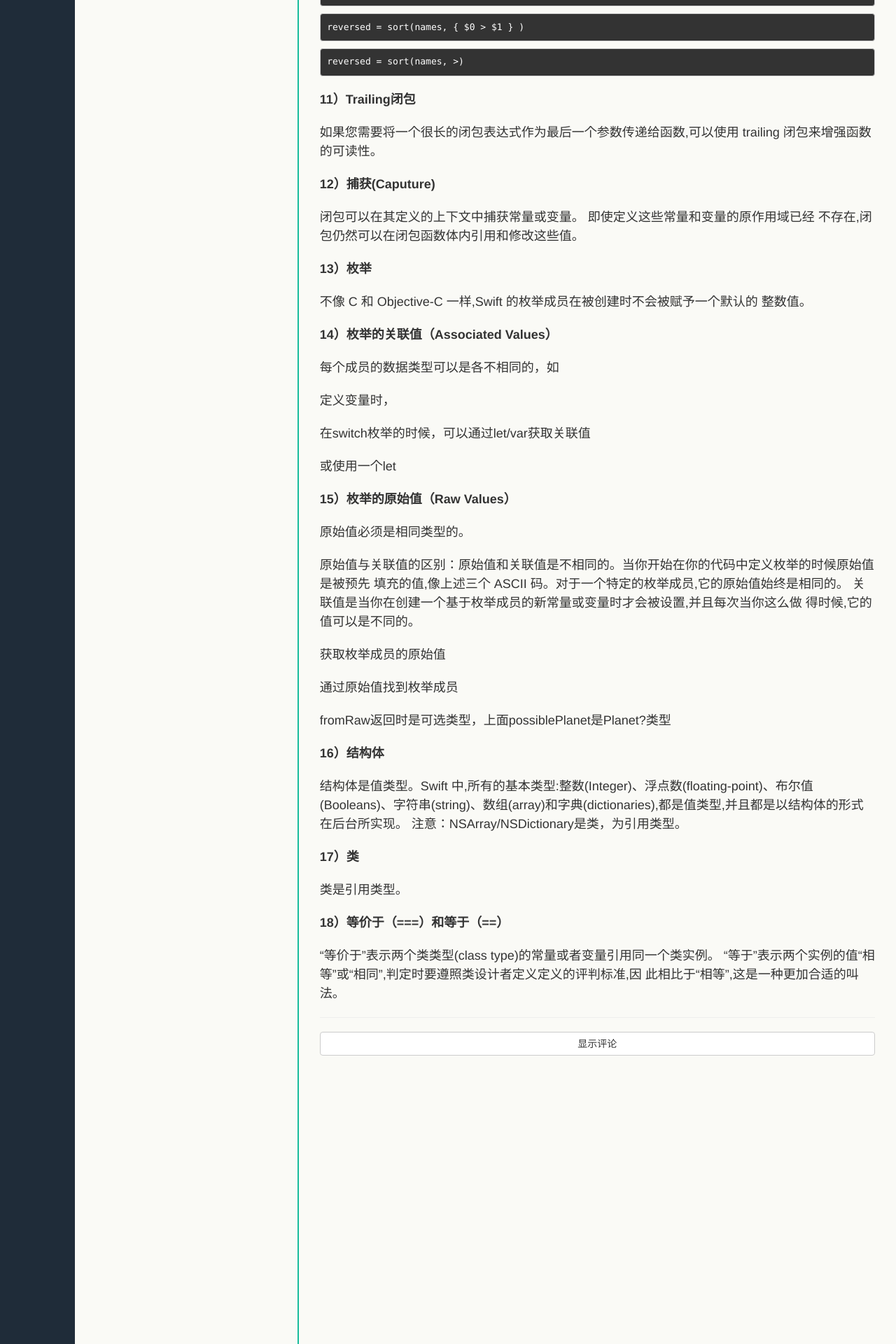
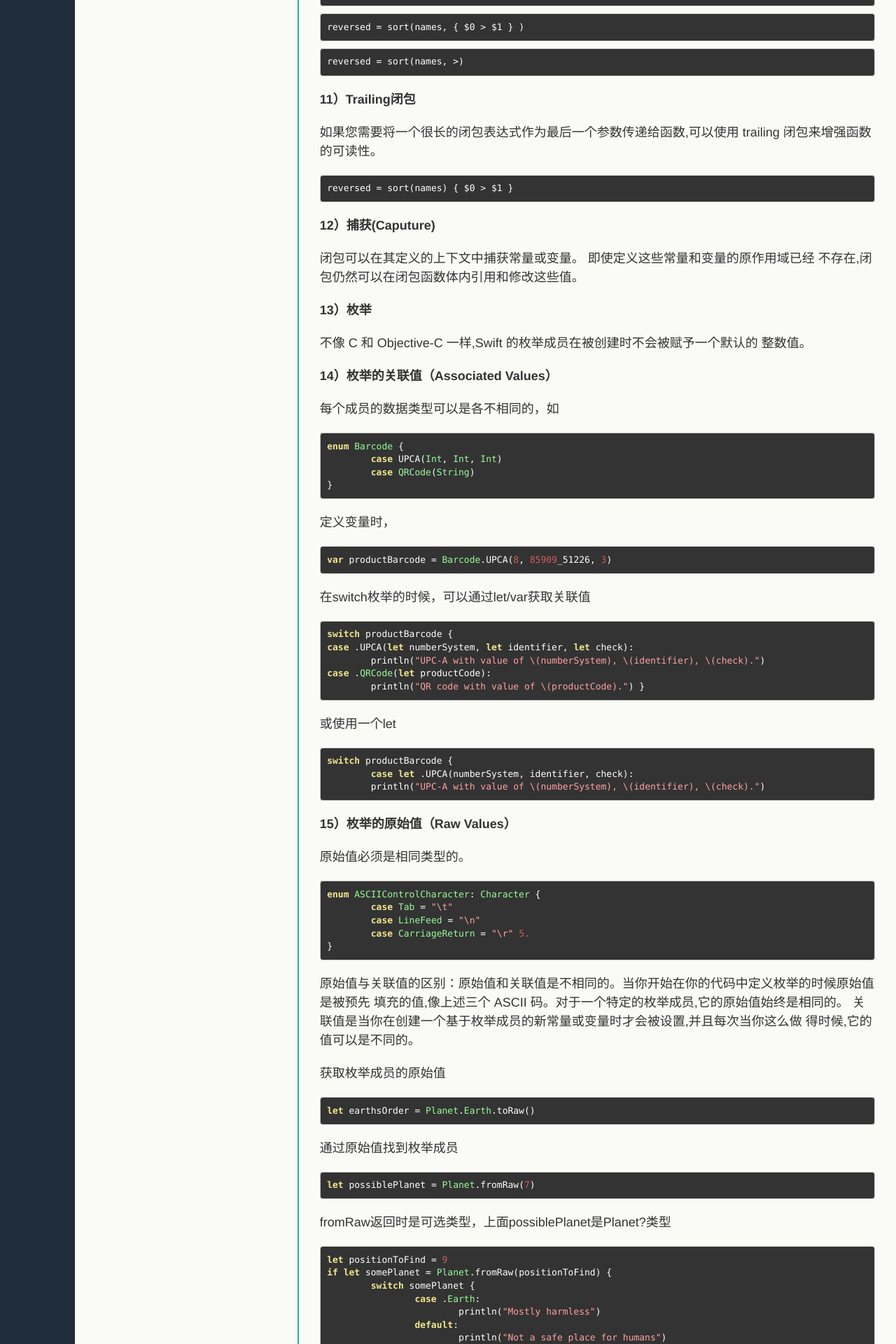
Before and after one commit to xiaxiaowei/xiaxiaowei.github.io, a Jekyll site: the page built from _posts/iOS/2015-04-25-objc-to-swift.md, in a window 1280 px wide. Shown: the part 2118-4038 px from the top of the page at 70% size. Built offline with Jekyll 4.4.1, drawn with Linux system fonts in a browser that asks for light colours; some of the changed text lies outside the part shown.

Commit message:
各种简写

````diff
--- a/_posts/iOS/2015-04-25-objc-to-swift.md
+++ b/_posts/iOS/2015-04-25-objc-to-swift.md
@@ -112,6 +112,9 @@ reversed = sort(names, >)
 
 如果您需要将一个很长的闭包表达式作为最后一个参数传递给函数,可以使用 trailing 闭包来增强函数的可读性。
 
+```
+reversed = sort(names) { $0 > $1 }
+```
 
 **12）捕获(Caputure)**
 
@@ -125,28 +128,79 @@ reversed = sort(names, >)
 
 每个成员的数据类型可以是各不相同的，如
 
+```
+enum Barcode {
+	case UPCA(Int, Int, Int)
+	case QRCode(String)
+}
+```
+
 定义变量时，
+
+```
+var productBarcode = Barcode.UPCA(8, 85909_51226, 3)
+```
 
 在switch枚举的时候，可以通过let/var获取关联值
 
+```
+switch productBarcode {
+case .UPCA(let numberSystem, let identifier, let check):
+ 	println("UPC-A with value of \(numberSystem), \(identifier), \(check).")
+case .QRCode(let productCode):
+	println("QR code with value of \(productCode).") }
+```
+
 或使用一个let
 
+```
+switch productBarcode {
+	case let .UPCA(numberSystem, identifier, check):
+	println("UPC-A with value of \(numberSystem), \(identifier), \(check).")
+```
 
 **15）枚举的原始值（Raw Values）**
 
-
 原始值必须是相同类型的。
 
+```
+enum ASCIIControlCharacter: Character {
+	case Tab = "\t"
+	case LineFeed = "\n"
+	case CarriageReturn = "\r" 5.
+}
+```
 原始值与关联值的区别：原始值和关联值是不相同的。当你开始在你的代码中定义枚举的时候原始值是被预先 填充的值,像上述三个 ASCII 码。对于一个特定的枚举成员,它的原始值始终是相同的。 关联值是当你在创建一个基于枚举成员的新常量或变量时才会被设置,并且每次当你这么做 得时候,它的值可以是不同的。
 
 获取枚举成员的原始值
 
+```
+let earthsOrder = Planet.Earth.toRaw()
+```
 
 通过原始值找到枚举成员
 
+```
+let possiblePlanet = Planet.fromRaw(7)
+```
+
 fromRaw返回时是可选类型，上面possiblePlanet是Planet?类型
 
-
+```
+let positionToFind = 9
+if let somePlanet = Planet.fromRaw(positionToFind) {
+	switch somePlanet {
+		case .Earth:
+			println("Mostly harmless")
+		default:
+			println("Not a safe place for humans")
+	}
+}
+else {
+	println("There isn't a planet at position \(positionToFind)")
+}
+// prints "There isn't a planet at position 9
+```
 
 **16）结构体**
 
````
